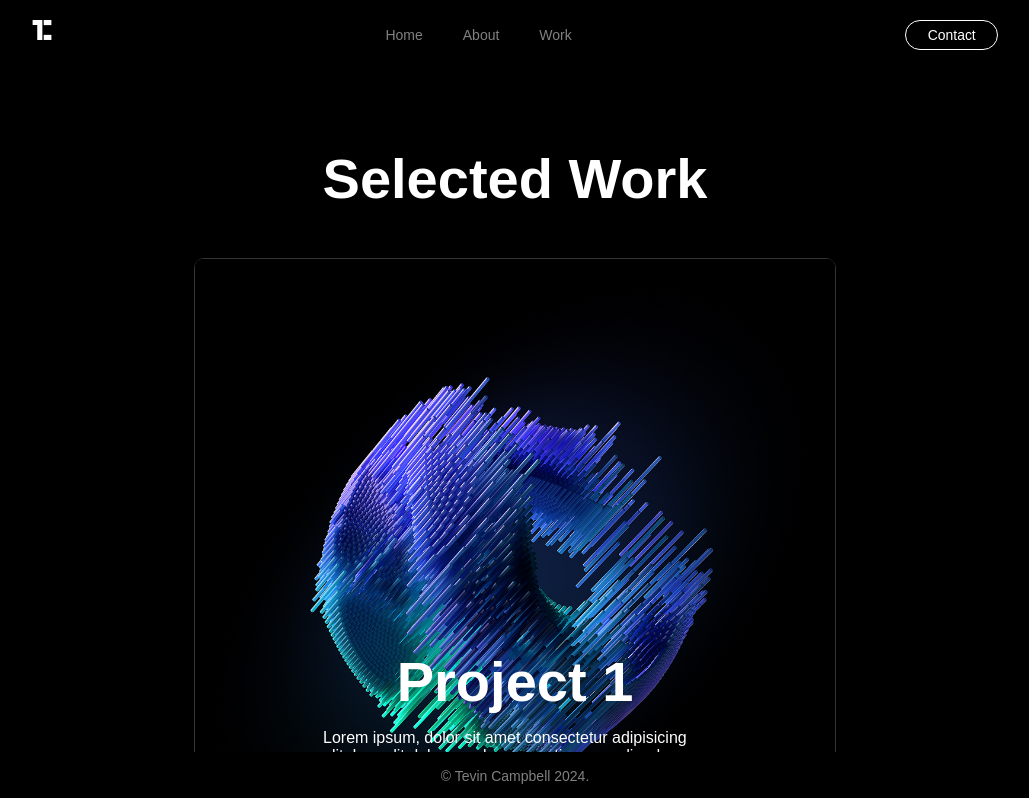
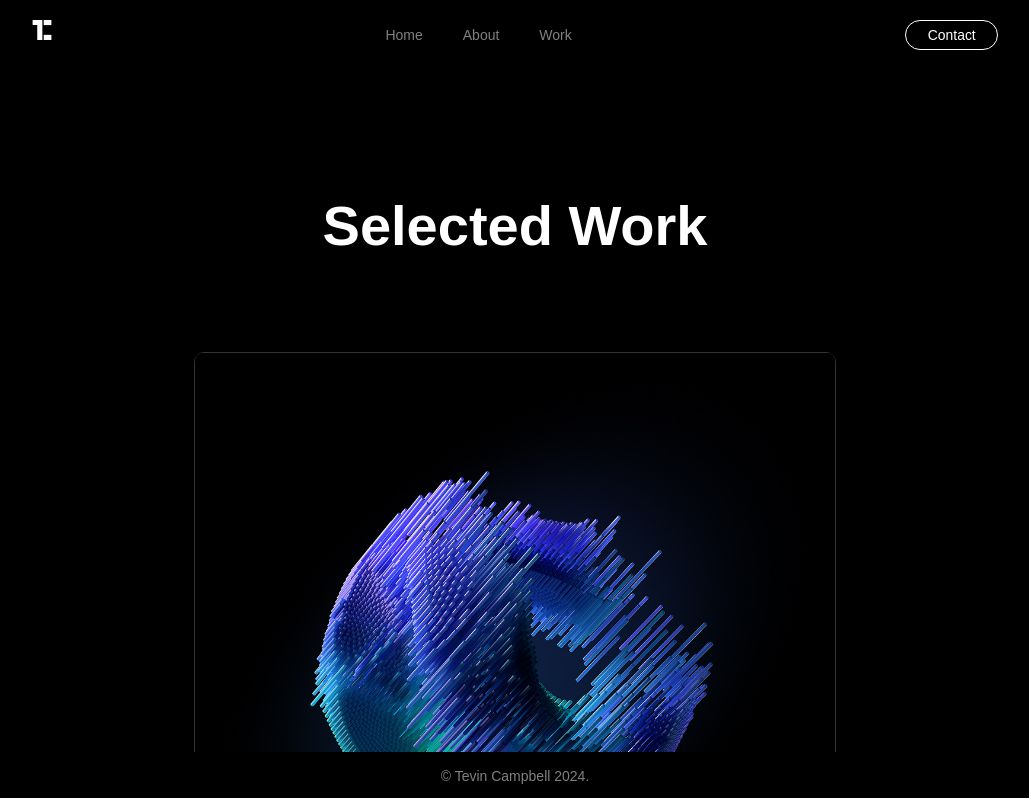
Before and after one commit to Troyzhenny/devfolio, a React (Vite) app: page /work in a window 1280 px wide. Shown: the top 798 px of the page, without its empty margins (125-1154 px from the left). Built offline with nearby package versions, Linux system fonts and the light colour scheme; a web font is replaced by a local one.

Commit message:
added animation to work page

```diff
--- a/src/pages/Work.jsx
+++ b/src/pages/Work.jsx
@@ -1,20 +1,30 @@
 import { projectList } from "../constants/index";
 import ProjectCard from "../components/ui/ProjectCards";
-
+import { motion } from "framer-motion";
 
 const Work = () => {
-    return(
-        <div className="projects flex-center flex-column page-pad">
-            <h2>Selected Work</h2>
+  return (
+    <div className="projects flex-center flex-column page-pad">
+      <motion.h2
+        initial={{ opacity: 0 }}
+        animate={{ opacity: 1 }}
+        transition={{ ease: "linear", delay: 0.2, duration: 0.4 }}
+      >
+        <h2>Selected Work</h2>
+      </motion.h2>
 
-            <div className="flex gap wrap justify-center">
-                {projectList.map(project => (
-                    <ProjectCard key={project.id} project={project} />
-                ))}
-            </div>
-        </div>
-
-    )
-}
+      <motion.div
+        className="flex gap wrap justify-center"
+        initial={{ opacity: 0, translateY: 500 }}
+        animate={{ opacity: 1, translateY: 1 }}
+        transition={{ ease: "linear", delay: 0.3, duration: 0.6 }}
+      >
+        {projectList.map((project) => (
+          <ProjectCard key={project.id} project={project} />
+        ))}
+      </motion.div>
+    </div>
+  );
+};
 
 export default Work;
```
